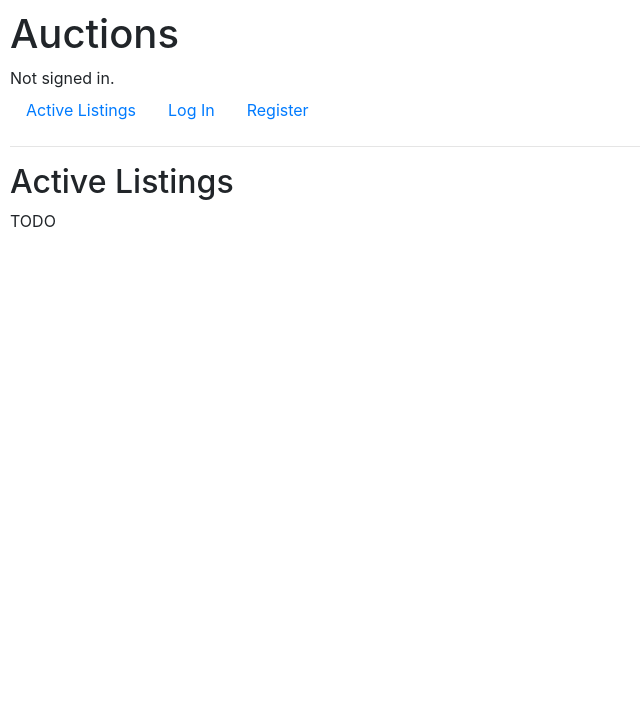
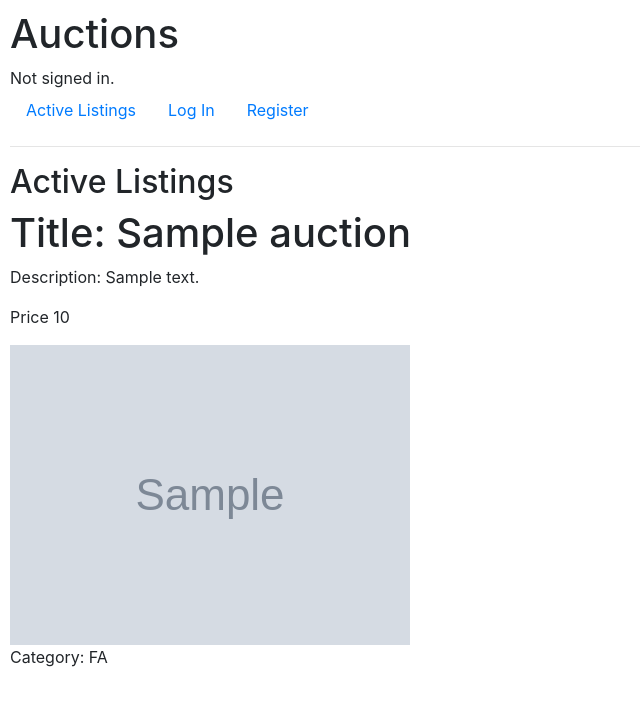
Before and after one commit to cdramirezh/commerce, a Django app: page / in a window 1280 px wide. Shown: the top 706 px of the page, without its empty margins (0-640 px from the left). Run offline with Django 3.2, Linux system fonts and the light colour scheme; tables that the repository leaves empty hold one stand-in row (values such as "Sample post"); grey boxes marked "Sample" are stand-in pictures; some libraries are stand-ins or nearby versions.

Commit message:
Auction Listing almos ready. The category is not shown as a human readable item and the layout is not pretty, I have to fix that later

```diff
--- a/auctions/templates/auctions/index.html
+++ b/auctions/templates/auctions/index.html
@@ -3,5 +3,13 @@
 {% block body %}
     <h2>Active Listings</h2>
 
-    TODO
+    {% for auction in auctions %}
+        <h1>Title: {{ auction.title }}</h1>
+        <p>Description: {{ auction.description }}</p>
+        <p>Price {{ auction.price }}</p>
+        <img src="{{ auction.image }}" alt="This auction has no image">
+        <!-- The category shows the db value, not the human readable category -->
+        <p>Category: {{ auction.category }}</p>
+    {% endfor %}
+
 {% endblock %}
--- a/auctions/views.py
+++ b/auctions/views.py
@@ -5,11 +5,13 @@ from django.http import HttpResponse, HttpResponseRedirect
 from django.shortcuts import render
 from django.urls import reverse
 from .forms import AuctionForm
-from .models import User
+from .models import User, Auction
 
 
 def index(request):
-    return render(request, "auctions/index.html")
+    return render(request, "auctions/index.html", {
+        'auctions': Auction.objects.all()
+    })
 
 
 def login_view(request):
```
